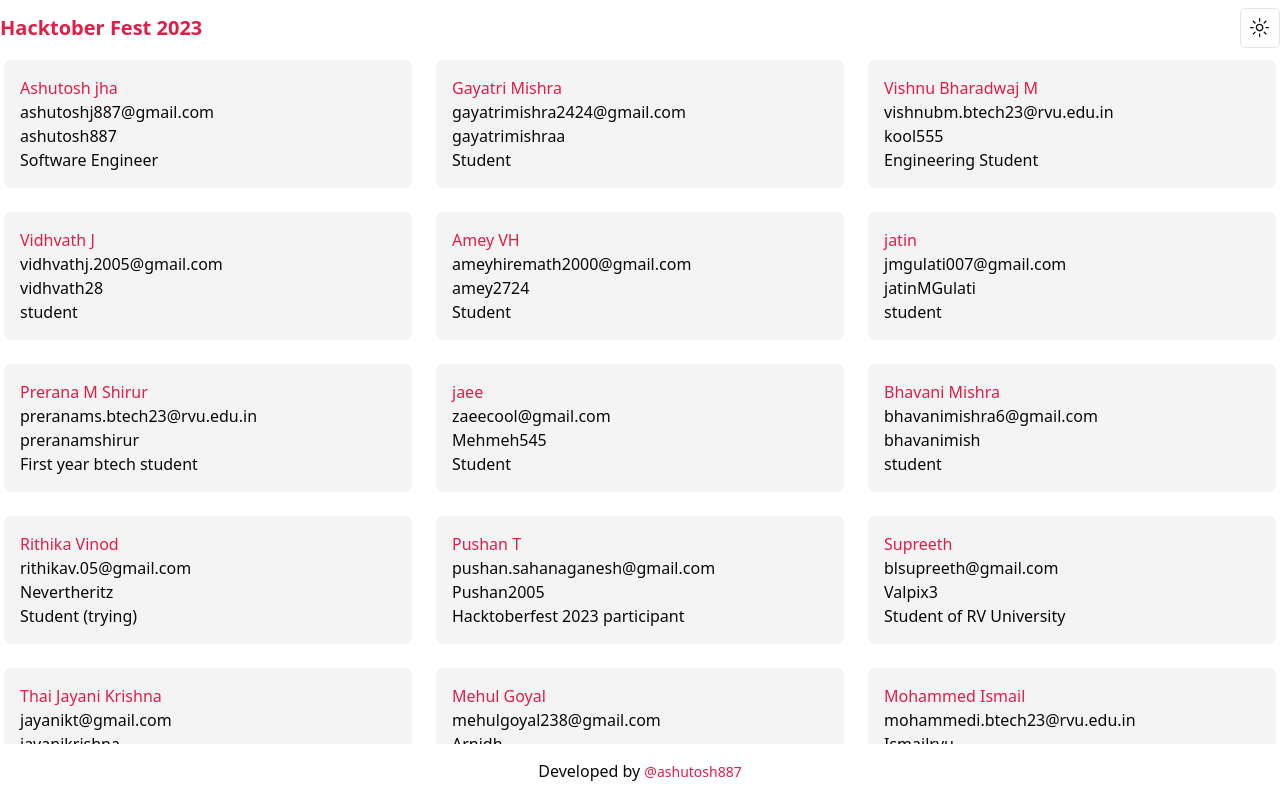
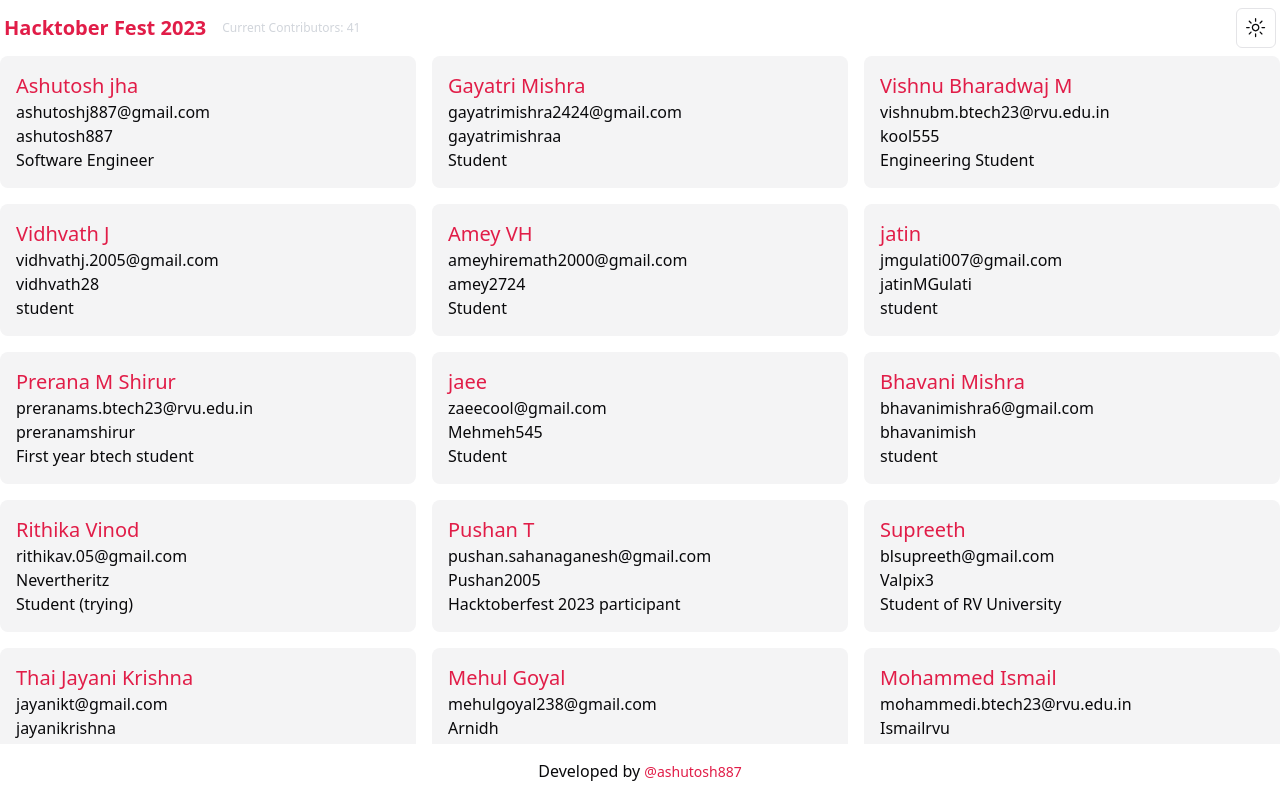
Before and after one commit to ashutosh887/hacktober-2023, a Next.js app: page / in a window 1280 px wide. Built offline with nearby package versions, Linux system fonts and the light colour scheme.

Commit message:
feat: UI updates

```diff
--- a/src/components/common/Nav.tsx
+++ b/src/components/common/Nav.tsx
@@ -1,13 +1,19 @@
 import { appName } from "@/config/constants";
 import React from "react";
 import { ModeToggle } from "../ui/toggle-mode";
+import data from "@/config/data.json";
 
 type Props = {};
 
 function Nav({}: Props) {
   return (
-    <div className="flex items-center justify-between py-2 w-full max-w-7xl h-max">
-      <span className="text-primary font-semibold text-xl">{appName}</span>
+    <div className="flex items-center justify-between py-2 px-1 w-full max-w-7xl h-max">
+      <section className="flex items-center justify-center space-x-4">
+        <span className="text-primary font-semibold text-xl">{appName}</span>
+        <span className="text-gray-300 text-xs">
+          Current Contributors: {data.length}
+        </span>
+      </section>
 
       <ModeToggle />
     </div>
--- a/src/components/common/UserCard.tsx
+++ b/src/components/common/UserCard.tsx
@@ -18,8 +18,8 @@
   }, [githubURL]);
 
   return (
-    <div className="bg-secondary flex flex-col rounded-lg p-4 m-1">
-      <span className="text-primary">{name || "undefined"}</span>
+    <div className="flex flex-col bg-secondary rounded-lg p-4">
+      <span className="text-primary text-xl">{name || "undefined"}</span>
       <span>{email || "undefined"}</span>
       <span>{userName || "undefined"}</span>
       <span>{about || "undefined"}</span>
```
